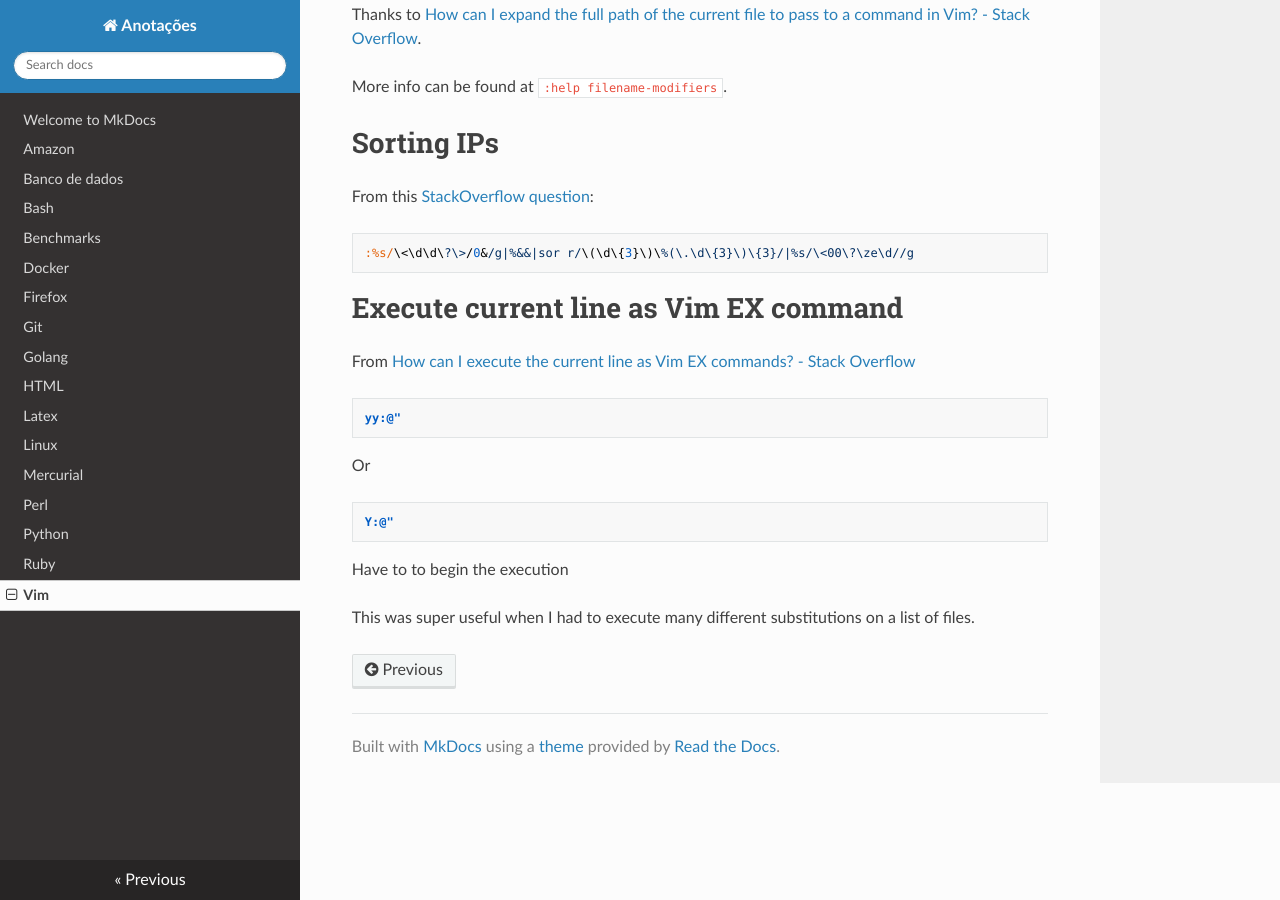
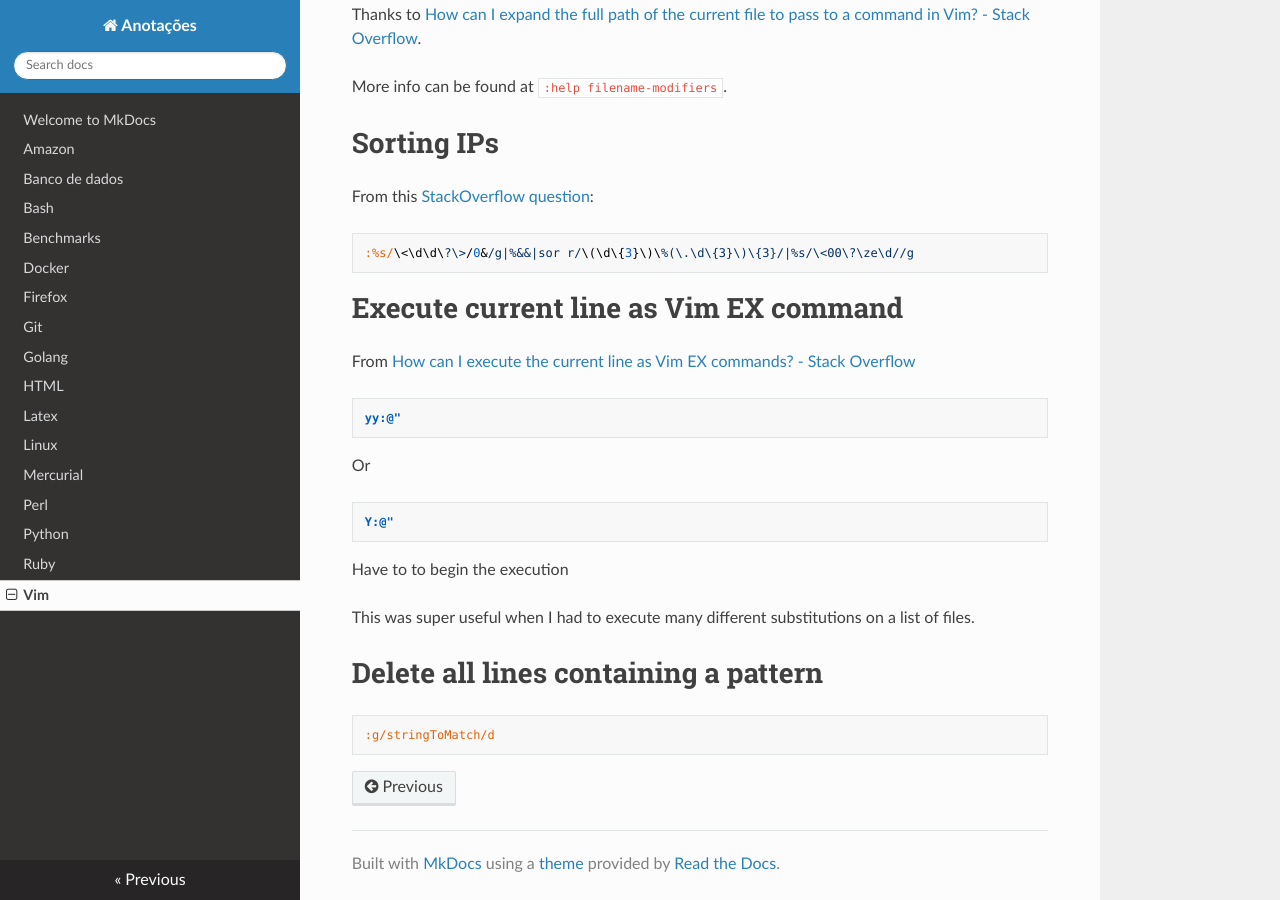
Before and after one commit to hposca/useful_notes, an MkDocs documentation site: the page built from docs/vim.md, in a window 1280 px wide and 900 px high, scrolled down 2563 px. Built offline with MkDocs 1.6.1, drawn with Linux system fonts in a browser that asks for light colours; nearby versions of some CDN libraries; old or Windows-style settings are respelled for this version of MkDocs.

Commit message:
Delete all lines containing a pattern

````diff
--- a/docs/vim.md
+++ b/docs/vim.md
@@ -153,3 +153,9 @@ Y:@"
 Have to <enter> to begin the execution
 
 This was super useful when I had to execute many different substitutions on a list of files.
+
+# Delete all lines containing a pattern
+
+```
+:g/stringToMatch/d
+```
````
